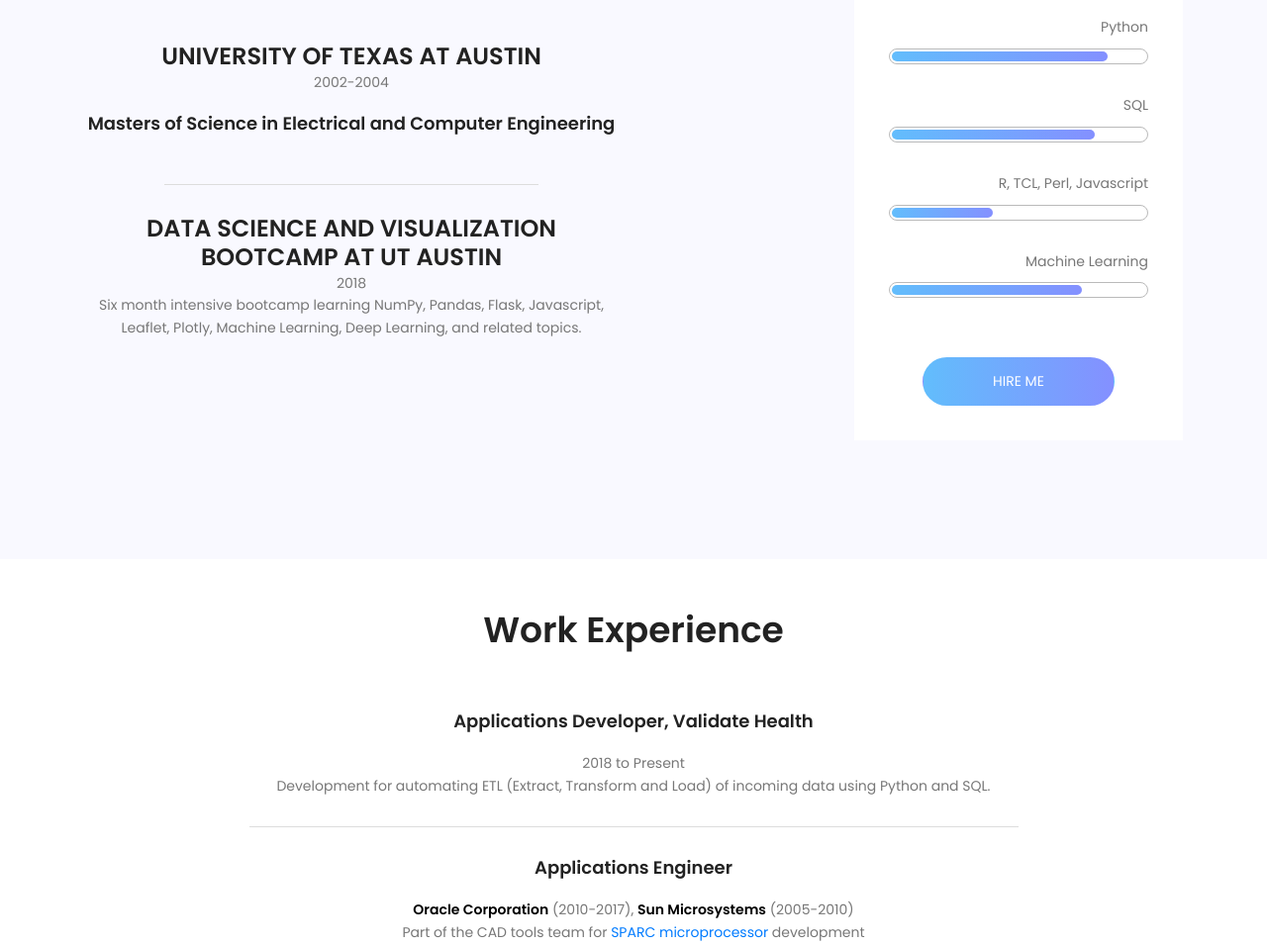
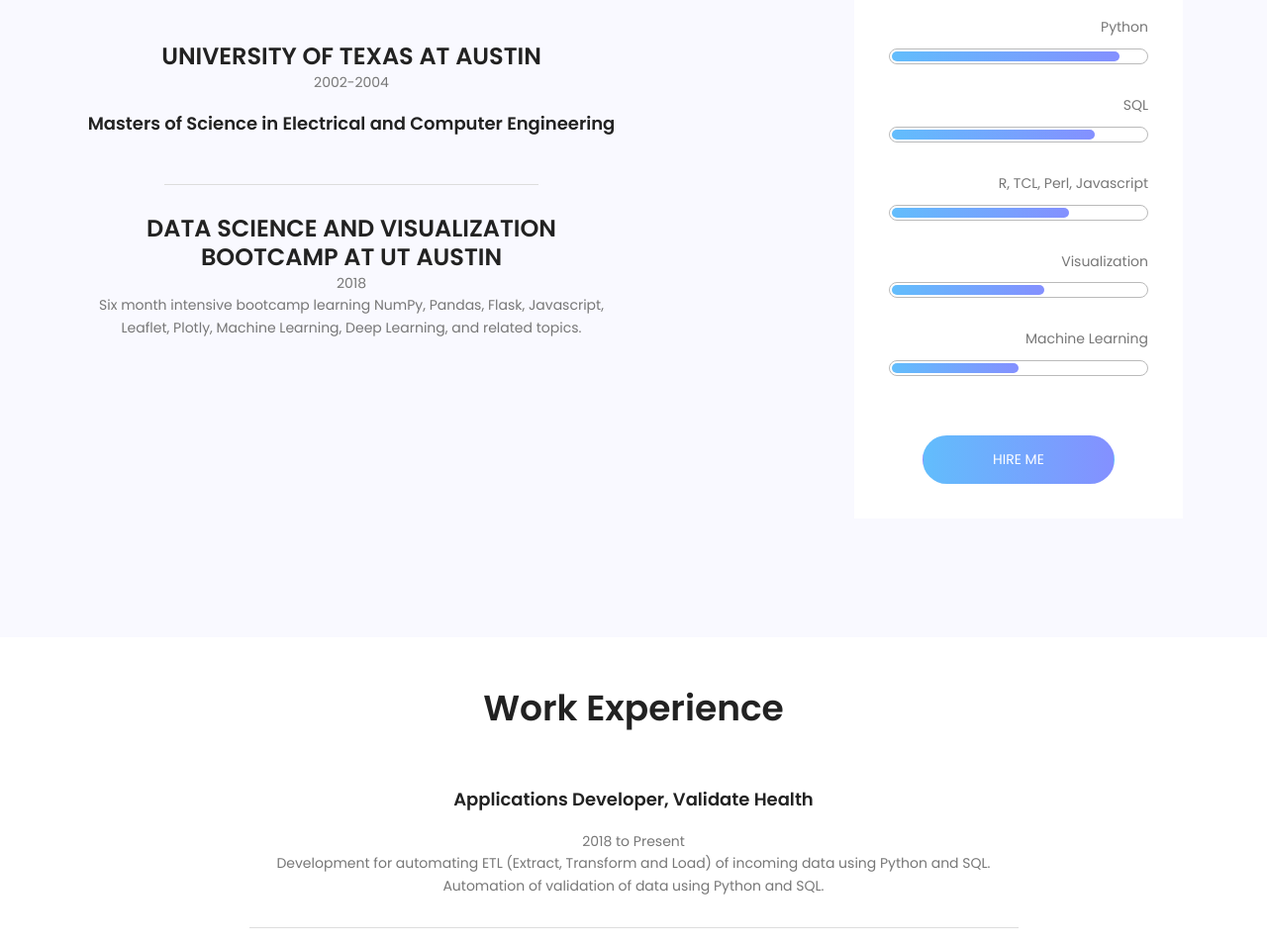
Before and after one commit to sandhya-sago/sandhya-sago.github.io, a plain HTML site: page index.html in a window 1280 px wide. Shown: the part 743-1699 px from the top of the page at 99% size. Drawn offline with nearby package versions, Linux system fonts and the light colour scheme.

Commit message:
Update skills

```diff
--- a/index.html
+++ b/index.html
@@ -122,7 +122,7 @@ Years of experence in coding in Python, testing (regression testing, unit testin
 									<div class="skillbar" data-percent="85%">
 										<div class="skill-bar-percent">Python</div>
 										<div class="skillwrap">
-											<div class="skillbar-bar" style="width: 85%;"></div>
+											<div class="skillbar-bar" style="width: 90%;"></div>
 										</div>
 									</div>
 
@@ -136,21 +136,21 @@ Years of experence in coding in Python, testing (regression testing, unit testin
 									<div class="skillbar" data-percent="50%">
 										<div class="skill-bar-percent">R, TCL, Perl, Javascript</div>
 										<div class="skillwrap">
-											<div class="skillbar-bar" style="width: 40%;"></div>
+											<div class="skillbar-bar" style="width: 70%;"></div>
 										</div>
 									</div>
 
-									<!--div class="skillbar" data-percent="70%">
-                                        <div class="skill-bar-percent">Sublime 70%</div>
+									<div class="skillbar" data-percent="70%">
+                                        <div class="skill-bar-percent">Visualization</div>
                                         <div class="skillwrap">
-                                            <div class="skillbar-bar" style="width: 70%;"></div>
+                                            <div class="skillbar-bar" style="width: 60%;"></div>
                                         </div>
-                                    </div-->
+                                    </div>
 
 									<div class="skillbar" data-percent="50%">
 										<div class="skill-bar-percent">Machine Learning</div>
 										<div class="skillwrap">
-											<div class="skillbar-bar" style="width: 75%;"></div>
+											<div class="skillbar-bar" style="width: 50%;"></div>
 										</div>
 									</div>
 									<a class="mt-30 text-uppercase talk-btn" href="#">Hire Me</span></a>
@@ -178,6 +178,7 @@ Years of experence in coding in Python, testing (regression testing, unit testin
 								<h4 class="pb-20">Applications Developer, Validate Health</h4>
 								<p>2018 to Present</p>
 								<p>Development for automating ETL (Extract, Transform and Load) of incoming data using Python and SQL.</p>
+								<p>Automation of validation of data using Python and SQL.</p>
 							</div>
 							<div class="btm-border d-block mx-auto"></div>
 							<div class="single-qly">
```
